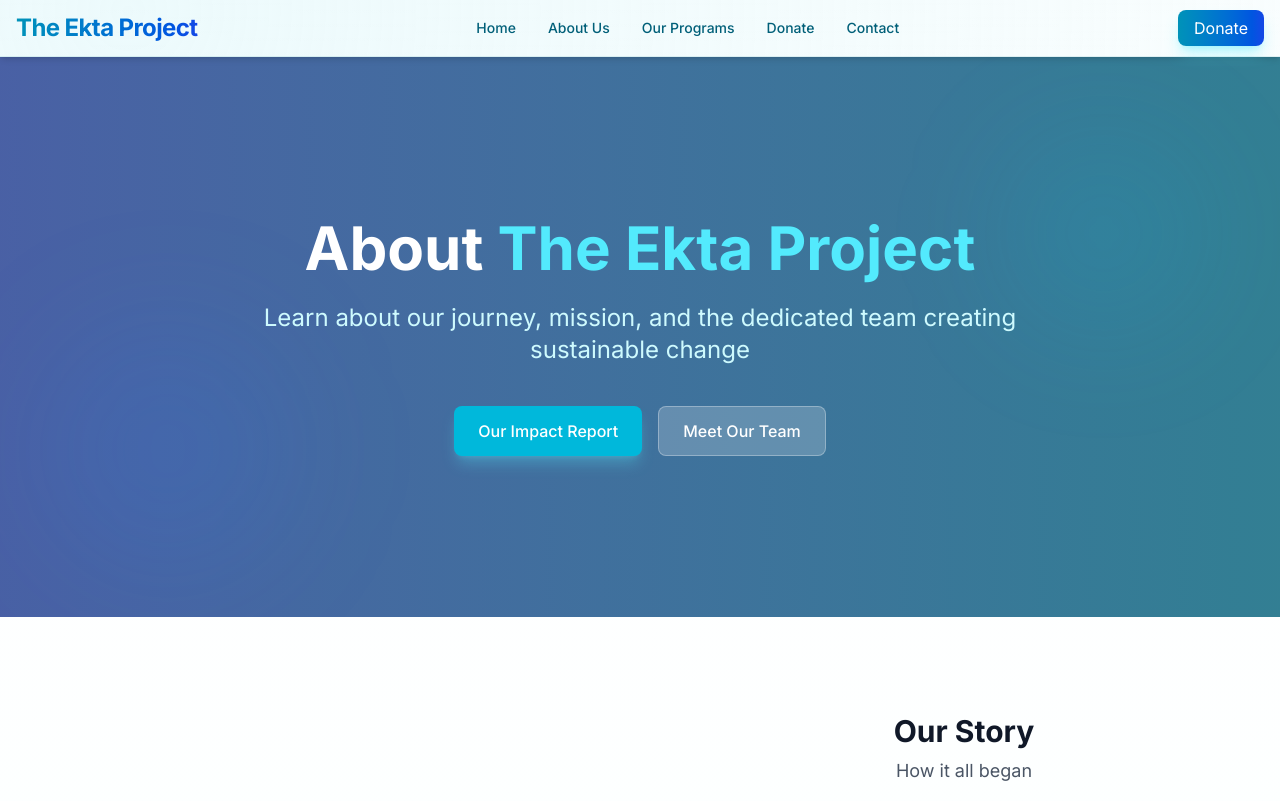
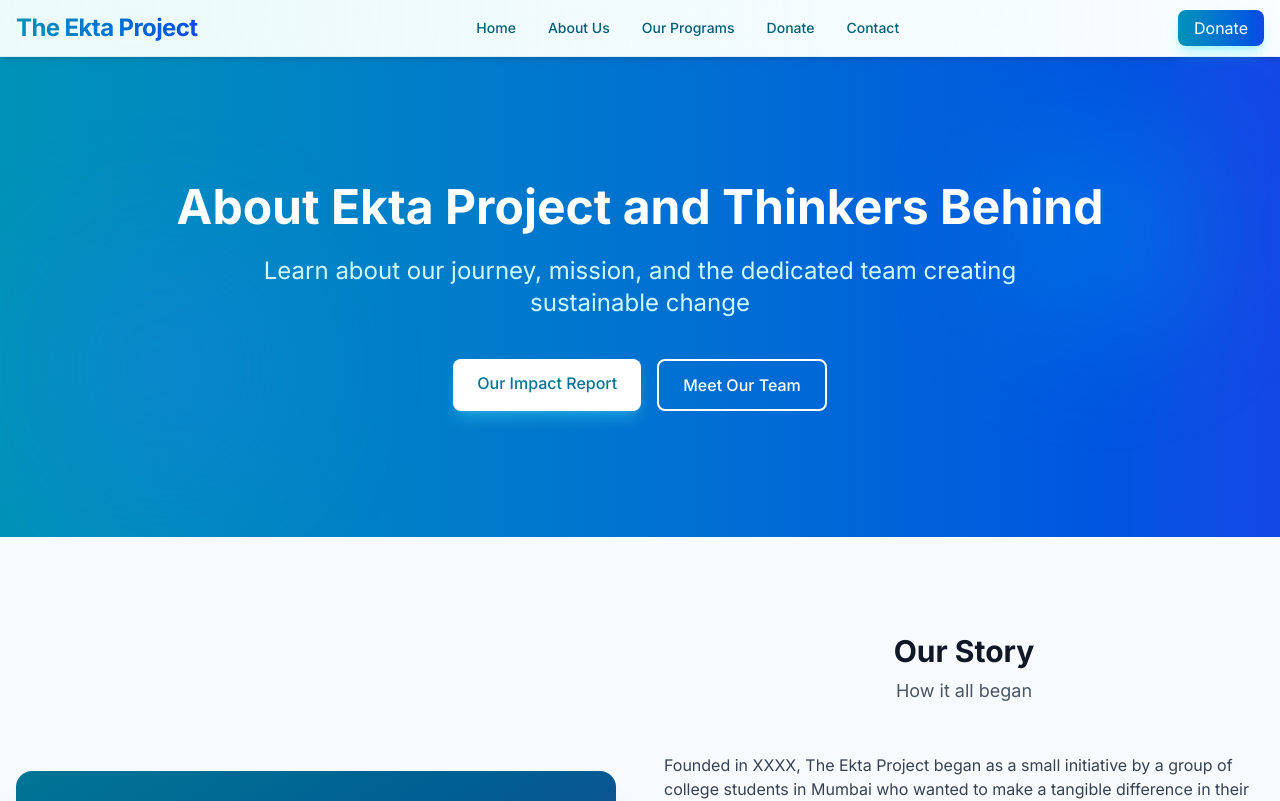
Before and after one commit to rohitshinde3903/the-ekta-project, a Next.js app: page /about in a window 1280 px wide. Shown: the top 801 px of the page. Built offline with nearby package versions, Linux system fonts and the light colour scheme.

Commit message:
new commits

```diff
--- a/src/app/about/page.tsx
+++ b/src/app/about/page.tsx
@@ -21,13 +21,14 @@ export default function AboutPage() {
   ];
 
   return (
-    <div className="bg-gradient-to-b from-white to-cyan-50">
+
+      <div className="bg-gradient-to-b from-slate-50 to-cyan-50">
       {/* Hero Section */}
-      <section className="relative min-h-[70vh] flex items-center justify-center overflow-hidden">
+      <section className="relative min-h-[60vh] flex items-center justify-center overflow-hidden">
         <div className="absolute inset-0 z-0">
-          <div className="absolute top-0 left-0 w-full h-full bg-gradient-to-r from-blue-900/80 to-cyan-800/80" />
-          <div className="absolute top-20 right-20 w-48 h-48 rounded-full bg-cyan-400/10 blur-3xl" />
-          <div className="absolute bottom-10 left-10 w-64 h-64 rounded-full bg-blue-500/10 blur-3xl" />
+          <div className="absolute top-0 left-0 w-full h-full bg-gradient-to-r from-cyan-600 to-blue-700" />
+          <div className="absolute top-20 right-20 w-48 h-48 rounded-full bg-cyan-400/20 blur-3xl" />
+          <div className="absolute bottom-10 left-10 w-64 h-64 rounded-full bg-blue-500/20 blur-3xl" />
         </div>
 
         <motion.div
@@ -37,12 +38,12 @@ export default function AboutPage() {
           transition={{ duration: 0.8 }}
         >
           <motion.h1
-            className="text-4xl md:text-6xl font-bold text-white mb-6"
+            className="text-4xl md:text-5xl font-bold text-white mb-6"
             initial={{ opacity: 0 }}
             animate={{ opacity: 1 }}
             transition={{ delay: 0.3 }}
           >
-            About <span className="text-cyan-300">The Ekta Project</span>
+            About Ekta Project and Thinkers Behind
           </motion.h1>
           <motion.p
             className="text-xl md:text-2xl text-cyan-100 max-w-3xl mx-auto mb-10"
@@ -59,20 +60,22 @@ export default function AboutPage() {
             animate={{ opacity: 1 }}
             transition={{ delay: 0.7 }}
           >
-            <motion.button
+            <motion.a
+              href="#donate-form"
+              className="px-6 py-3 bg-white text-cyan-700 font-medium rounded-lg shadow-lg shadow-cyan-300/30 hover:bg-gray-100 transition"
               whileHover={{ scale: 1.05 }}
               whileTap={{ scale: 0.95 }}
-              className="px-6 py-3 bg-cyan-500 text-white font-medium rounded-lg shadow-lg shadow-cyan-300/30 hover:bg-cyan-600 transition"
             >
               Our Impact Report
-            </motion.button>
-            <motion.button
+            </motion.a>
+            <motion.a
+              href="#impact"
+              className="px-6 py-3 border-2 border-white text-white font-medium rounded-lg hover:bg-white/10 transition"
               whileHover={{ scale: 1.05 }}
               whileTap={{ scale: 0.95 }}
-              className="px-6 py-3 bg-white/20 text-white font-medium rounded-lg border border-white/30 hover:bg-white/30 transition"
             >
               Meet Our Team
-            </motion.button>
+            </motion.a>
           </motion.div>
         </motion.div>
       </section>
```
